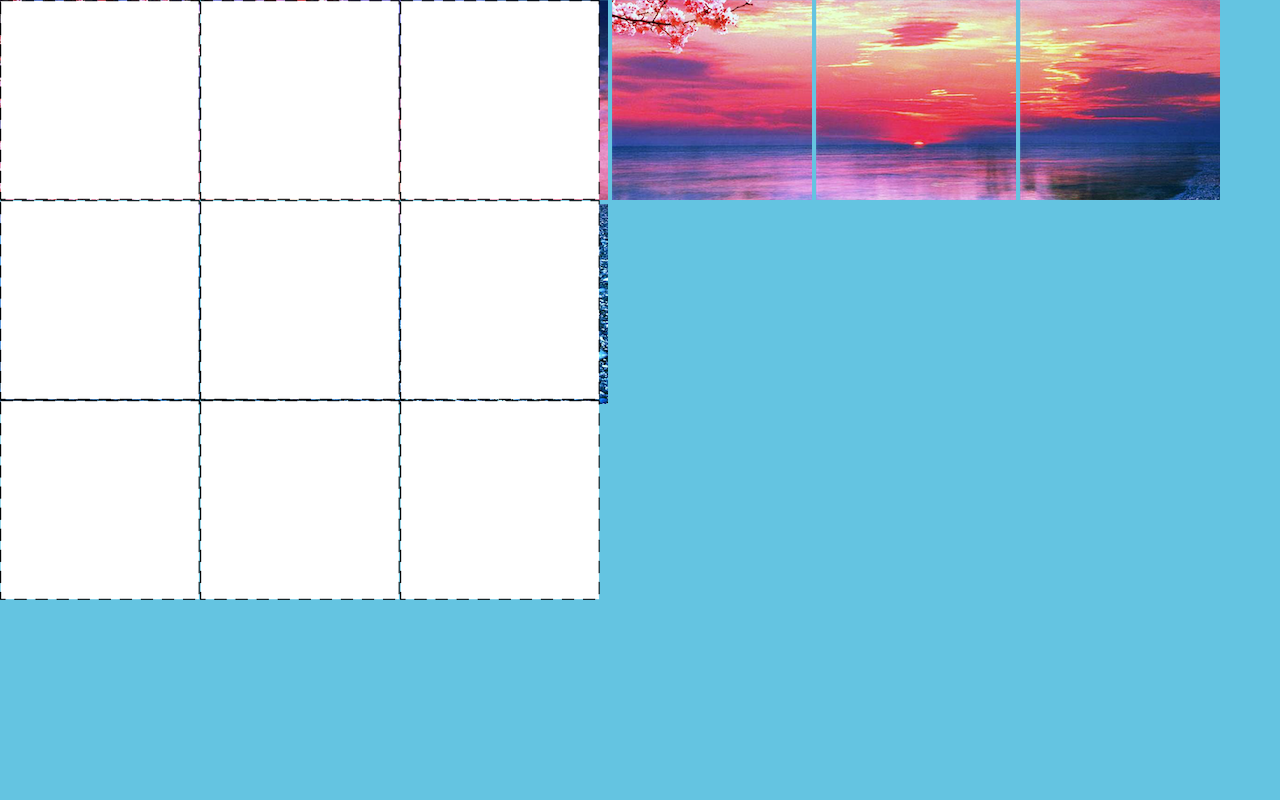
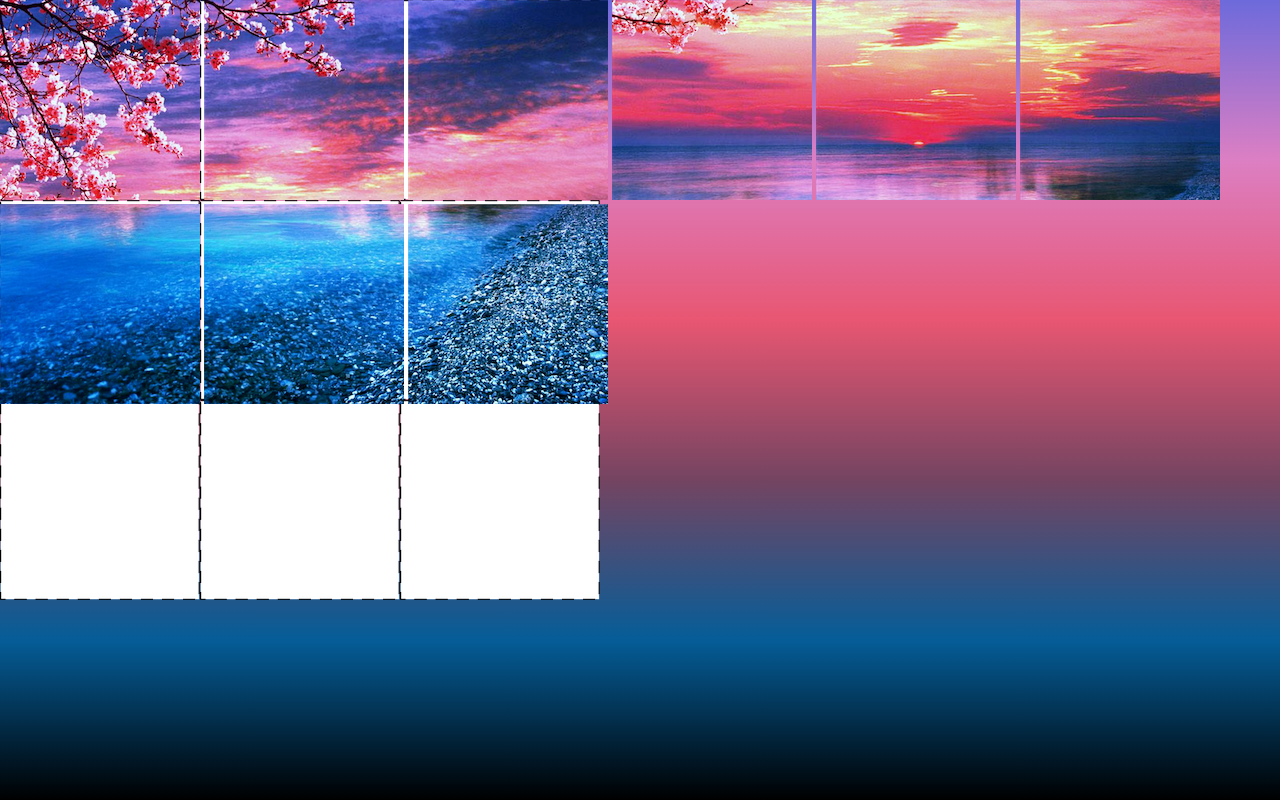
Before and after one commit to jadieclair-ITvarsity/Module-4-Assessment-2-, a plain HTML site: page index.html in a window 1280 px wide. Drawn offline with Linux system fonts and the light colour scheme.

Commit message:
Created a gradient background, added code comments and corrected id on images

```diff
--- a/index.html
+++ b/index.html
@@ -7,29 +7,29 @@
     <link rel="stylesheet" href="./styles.css" />
     <script
       type="text/javascript"
-      src="./images/JigSaw/javascript/api.js"
+      src="./jigsaw-puzzle-project/javascript/api.js"
     ></script>
   </head>
   <body>
-    <div>
+    <div class="container">
       <!-- Row 1 -->
 
       <img
         class="puzzle-grid-drop"
         id="grid1-1"
-        src="./jigsaw-puzzle/images/JigSaw/images/puzzle-grid.png"
+        src="./jigsaw-puzzle-project/images/puzzle-grid.png"
         alt="Puzzle Grid layout"
       />
       <img
         class="puzzle-grid-drop"
         id="grid1-2"
-        src="./jigsaw-puzzle/images/JigSaw/images/puzzle-grid.png"
+        src="./jigsaw-puzzle-project/images/puzzle-grid.png"
         alt="Puzzle Grid layout"
       />
       <img
         class="puzzle-grid-drop"
         id="grid1-3"
-        src="./jigsaw-puzzle/images/JigSaw/images/puzzle-grid.png"
+        src="./jigsaw-puzzle-project/images/puzzle-grid.png"
         alt="Puzzle Grid layout"
       />
 
@@ -38,19 +38,19 @@
       <img
         class="puzzle-grid-drop"
         id="grid2-1"
-        src="./jigsaw-puzzle/images/JigSaw/images/puzzle-grid.png"
+        src="./jigsaw-puzzle-project/images/puzzle-grid.png"
         alt="Puzzle Grid layout"
       />
       <img
         class="puzzle-grid-drop"
         id="grid2-2"
-        src="./jigsaw-puzzle/images/JigSaw/images/puzzle-grid.png"
+        src="./jigsaw-puzzle-project/images/puzzle-grid.png"
         alt="Puzzle Grid layout"
       />
       <img
         class="puzzle-grid-drop"
         id="grid2-3"
-        src="./jigsaw-puzzle/images/JigSaw/images/puzzle-grid.png"
+        src="./jigsaw-puzzle-project/images/puzzle-grid.png"
         alt="Puzzle Grid layout"
       />
 
@@ -59,76 +59,76 @@
       <img
         class="puzzle-grid-drop"
         id="grid3-1"
-        src="./jigsaw-puzzle/images/JigSaw/images/puzzle-grid.png"
+        src="./jigsaw-puzzle-project/images/puzzle-grid.png"
         alt="Puzzle Grid layout"
       />
       <img
         class="puzzle-grid-drop"
         id="grid3-2"
-        src="./jigsaw-puzzle/images/JigSaw/images/puzzle-grid.png"
+        src="./jigsaw-puzzle-project/images/puzzle-grid.png"
         alt="Puzzle Grid layout"
       />
       <img
         class="puzzle-grid-drop"
         id="grid3-3"
-        src="./jigsaw-puzzle/images/JigSaw/images/puzzle-grid.png"
+        src="./jigsaw-puzzle-project/images/puzzle-grid.png"
         alt="Puzzle Grid layout"
       />
 
       <!-- Images -->
 
-      <!-- Row 1 -->
+      <!-- Images Row 1 -->
 
       <img
-        src="./jigsaw-puzzle/images/JigSaw/images/img1-1.png"
-        class="img-1-draggable"
+        src="./jigsaw-puzzle-project/images/img1-1.png"
+        id="img1-1-draggable"
         alt="Puzzle Img"
       />
       <img
-        src="./jigsaw-puzzle/images/JigSaw/images/img1-2.png"
-        class="img-2-draggable"
+        src="./jigsaw-puzzle-project/images/img1-2.png"
+        id="img1-2-draggable"
         alt="Puzzle Img"
       />
       <img
-        src="./jigsaw-puzzle/images/JigSaw/images/img1-3.png"
-        class="img-3-draggable"
+        src="./jigsaw-puzzle-project/images/img1-3.png"
+        id="img1-3-draggable"
         alt="Puzzle Img"
       />
 
-      <!-- Row 2 -->
+      <!-- Images Row 2 -->
 
       <img
-        src="./jigsaw-puzzle/images/JigSaw/images/img2-1.png"
-        class="img-4-draggable"
+        src="./jigsaw-puzzle-project/images/img2-1.png"
+        id="img2-1-draggable"
         alt="Puzzle Img"
       />
 
       <img
-        src="./jigsaw-puzzle/images/JigSaw/images/img2-2.png"
-        class="img-1-draggable"
+        src="./jigsaw-puzzle-project/images/img2-2.png"
+        id="img2-2-draggable"
         alt="Puzzle Img"
       />
       <img
-        src="./jigsaw-puzzle/images/JigSaw/images/img2-3.png"
-        class="img-2-draggable"
+        src="./jigsaw-puzzle-project/images/img2-3.png"
+        id="img2-3-draggable"
         alt="Puzzle Img"
       />
 
-      <!-- Row 3 -->
+      <!-- Images Row 3 -->
 
       <img
-        src="./jigsaw-puzzle/images/JigSaw/images/img3-1.png"
-        class="img-3-draggable"
+        src="./jigsaw-puzzle-project/images/img3-1.png"
+        id="img3-1-draggable"
         alt="Puzzle Img"
       />
       <img
-        src="./jigsaw-puzzle/images/JigSaw/images/img3-2.png"
-        class="img-4-draggable"
+        src="./jigsaw-puzzle-project/images/img3-2.png"
+        id="img3-2-draggable"
         alt="Puzzle Img"
       />
       <img
-        src="./jigsaw-puzzle/images/JigSaw/images/img3-3.png"
-        class="img-4-draggable"
+        src="./jigsaw-puzzle-project/images/img3-3.png"
+        id="img3-3-draggable"
         alt="Puzzle Img"
       />
     </div>
--- a/styles.css
+++ b/styles.css
@@ -3,7 +3,20 @@ body {
   padding: 0;
   width: 100%;
   height: 100%;
-  background-color: rgb(100, 196, 225);
+}
+
+.container {
+  height: 100vh;
+  background: linear-gradient(
+      to bottom,
+      #6d6adb,
+      #dc7fc3,
+      #e85672,
+      #744461,
+      #055d98,
+      #000000
+    )
+    no-repeat;
 }
 
 /* Row 1 */
```
Also changed, not shown: jigsaw-puzzle/images/JigSaw/index.html (deleted, +0 -18 lines), jigsaw-puzzle-project/images/img1-1.png (renamed from jigsaw-puzzle/images/JigSaw/images/img1-1.png), jigsaw-puzzle-project/images/img1-2.png (renamed from jigsaw-puzzle/images/JigSaw/images/img1-2.png), jigsaw-puzzle-project/images/img1-3.png (renamed from jigsaw-puzzle/images/JigSaw/images/img1-3.png), jigsaw-puzzle-project/images/img2-1.png (renamed from jigsaw-puzzle/images/JigSaw/images/img2-1.png), jigsaw-puzzle-project/images/img2-2.png (renamed from jigsaw-puzzle/images/JigSaw/images/img2-2.png), jigsaw-puzzle-project/images/img2-3.png (renamed from jigsaw-puzzle/images/JigSaw/images/img2-3.png), jigsaw-puzzle-project/images/img3-1.png (renamed from jigsaw-puzzle/images/JigSaw/images/img3-1.png), jigsaw-puzzle-project/images/img3-2.png (renamed from jigsaw-puzzle/images/JigSaw/images/img3-2.png), jigsaw-puzzle-project/images/img3-3.png (renamed from jigsaw-puzzle/images/JigSaw/images/img3-3.png), jigsaw-puzzle-project/images/puzzle-grid.png (renamed from jigsaw-puzzle/images/JigSaw/images/puzzle-grid.png), jigsaw-puzzle-project/javascript/api.js (renamed from jigsaw-puzzle/images/JigSaw/javascript/api.js), 3 other files.
